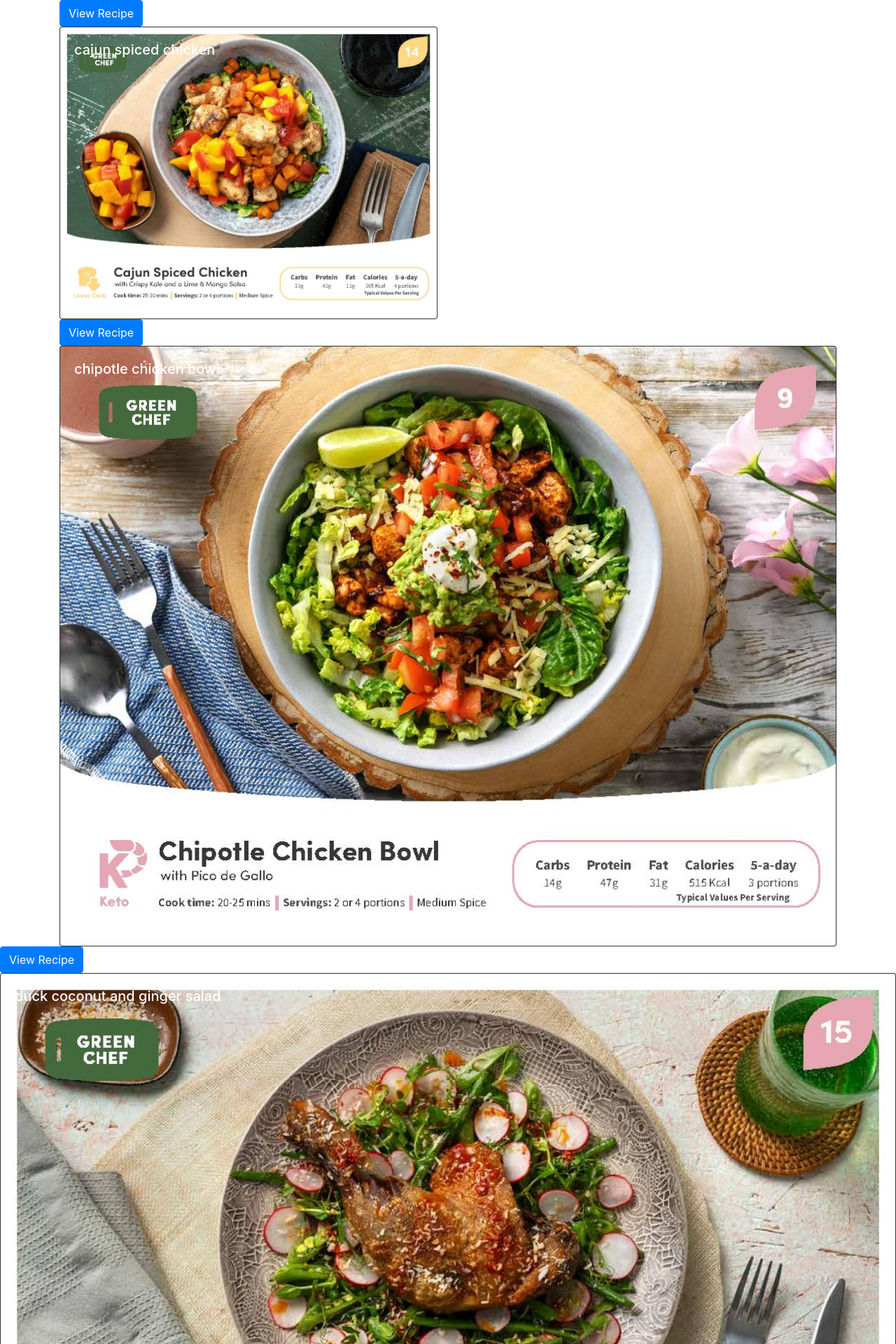
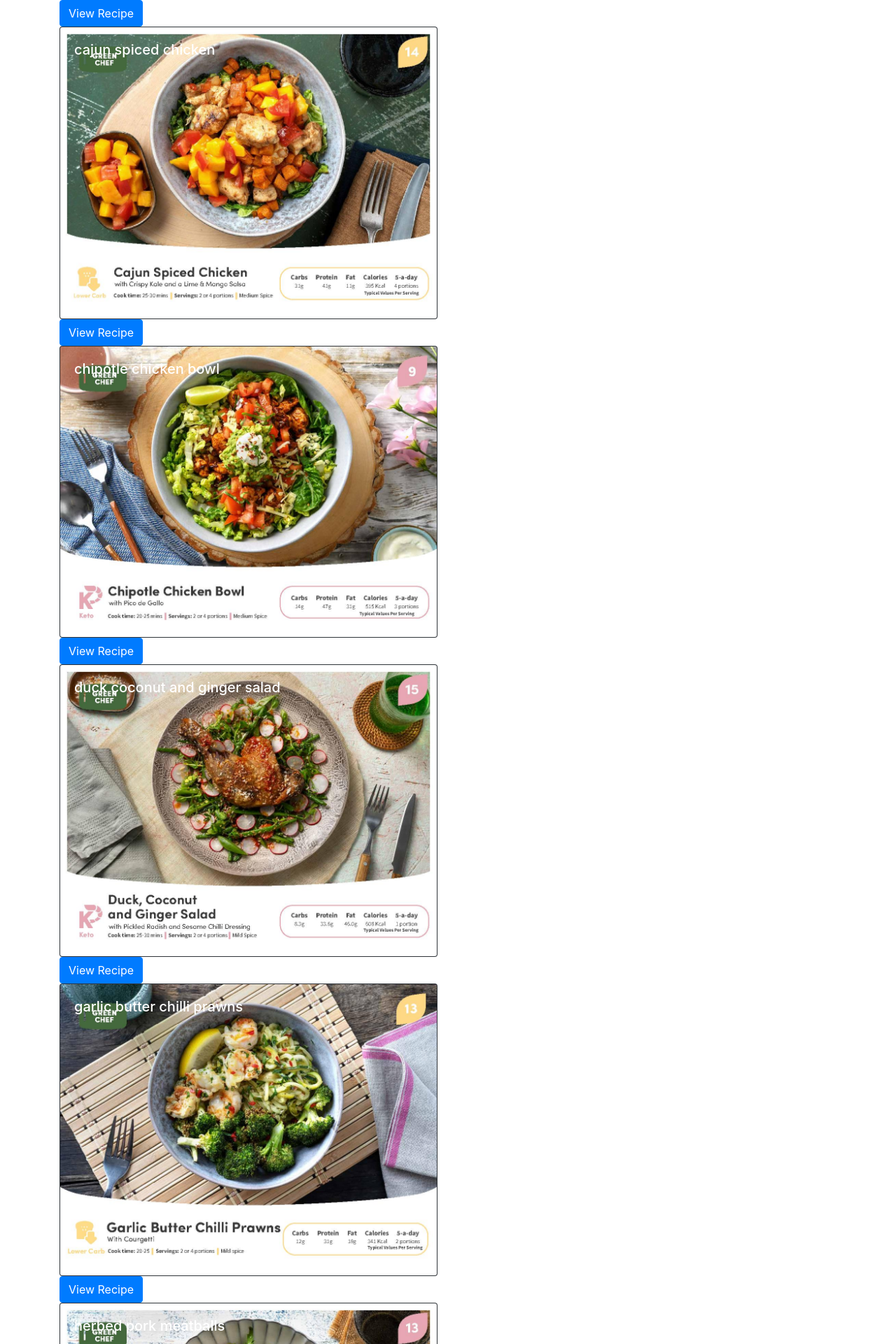
Before and after one commit to r1ch/greenchef, a Jekyll site: the page built from index.html, in a window 1280 px wide. Shown: the top 1920 px of the page at 70% size. Built offline with Jekyll 4.4.1, drawn with Linux system fonts in a browser that asks for light colours.

Commit message:
Update default.html

```diff
--- a/_layouts/default.html
+++ b/_layouts/default.html
@@ -19,9 +19,9 @@
                                         <h5 class="card-title">{{file.basename | split: '-' | pop | pop | pop | join: ' ' }}</h5>
                                         </div>
                                 </div>
+                                {% endif %}
+                                {% endfor %}
                         </div>
                 </div>
-        {% endif %}
-        {% endfor %}
         </body>
 </html>
```
